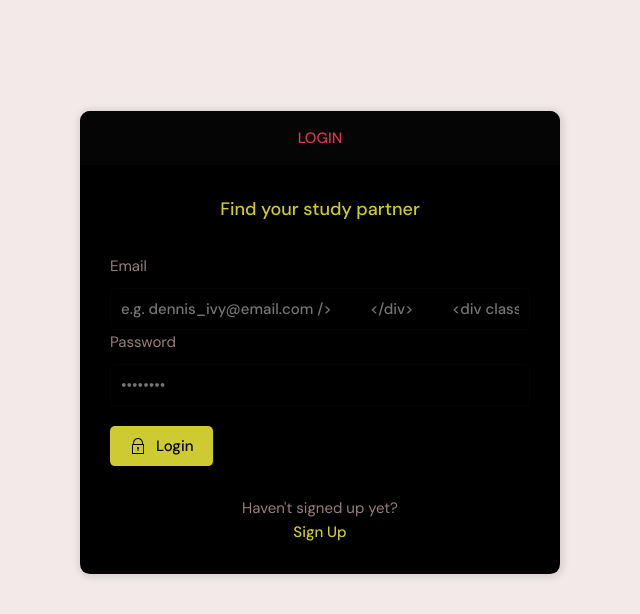
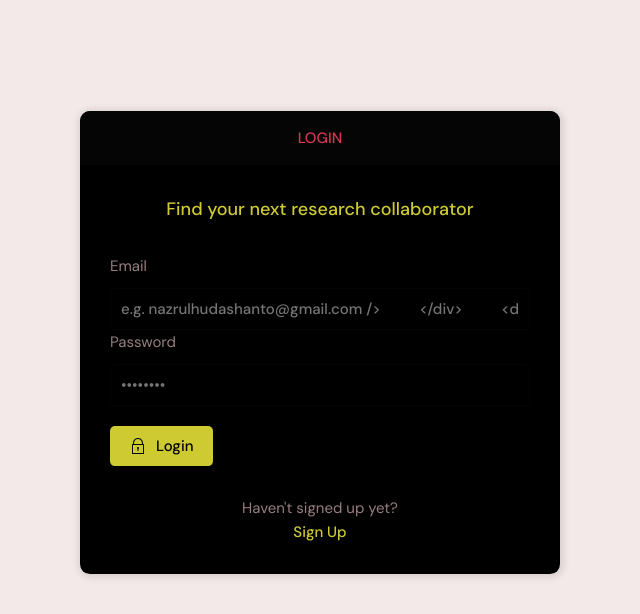
Before and after one commit to nazrulhuda/BRACU-ResearcherHub, a Django app: page /login/ in a window 1280 px wide. Shown: the part 76-690 px from the top of the page, without its empty margins (320-960 px from the left). Run offline with Django 3.2, Linux system fonts and the light colour scheme.

Commit message:
new update

```diff
--- a/base/templates/base/login_register.html
+++ b/base/templates/base/login_register.html
@@ -12,13 +12,13 @@
         </div>
       </div>
       <div class="layout__body">
-        <h2 class="auth__tagline">Find your study partner</h2>
+        <h2 class="auth__tagline">Find your next research collaborator </h2>
 
         <form class="form" action="" method="POST">
           {% csrf_token %}
           <div class="form__group form__group">
             <label for="room_name">Email</label>
-            <input id="username" name="email" type="email" placeholder="e.g. dennis_ivy@email.com />
+            <input id="username" name="email" type="email" placeholder="e.g. nazrulhudashanto@gmail.com />
           </div>
           <div class=" form__group">
             <label for="password">Password</label>
--- a/base/templates/base/publications.html
+++ b/base/templates/base/publications.html
@@ -22,11 +22,6 @@
           {% csrf_token %}
           {{form}}
 
-          <div class="form__group">
-            <label for="room_topic">just enter the search query to obtain the results</label>
-
-
-          </div>
 
 
 
```
Also changed, not shown: README.md (deleted).
